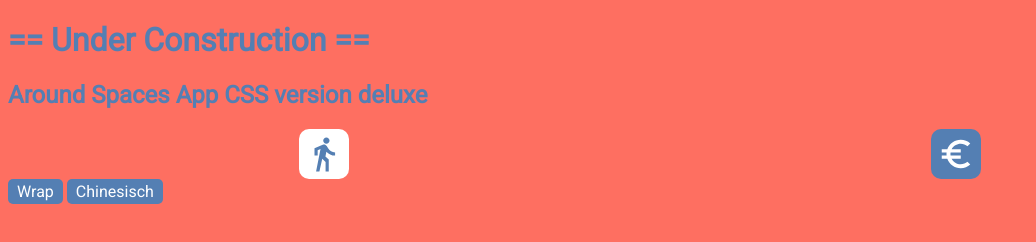
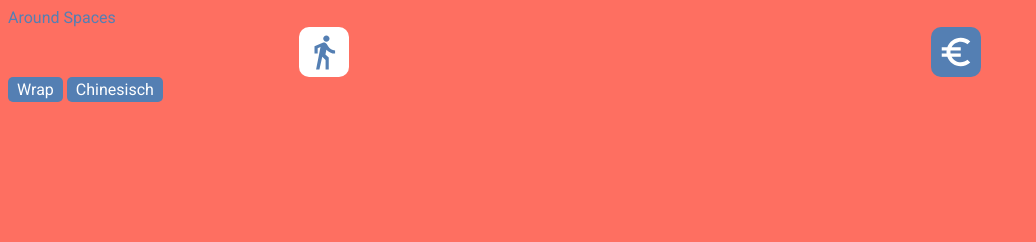
Before and after one commit to marwinburesch/around-spaces-css, a website built with Parcel: page index.html in a window 1280 px wide. Shown: the whole page, without its empty margins (0-1036 px from the left). Built offline with nearby package versions, Linux system fonts and the light colour scheme.

Commit message:
add html-modules

```diff
--- a/index.html
+++ b/index.html
@@ -12,8 +12,9 @@
     />
   </head>
   <body>
-    <h1>== Under Construction ==</h1>
-    <h2>Around Spaces App CSS version deluxe</h2>
+    <module href="./components/header.html">
+      Around Spaces
+    </module>
     <nav class="nav">
       <button class="nav__button">
         <svg
--- a/package.json
+++ b/package.json
@@ -19,6 +19,7 @@
   "homepage": "https://github.com/marwinburesch/around-spaces-css#readme",
   "devDependencies": {
     "parcel-bundler": "^1.12.4",
+    "posthtml-modules": "^0.4.2",
     "sass": "^1.23.1"
   }
 }
```
Also changed, not shown: components/header.html (added, +3 -0 lines), 2 other files.
